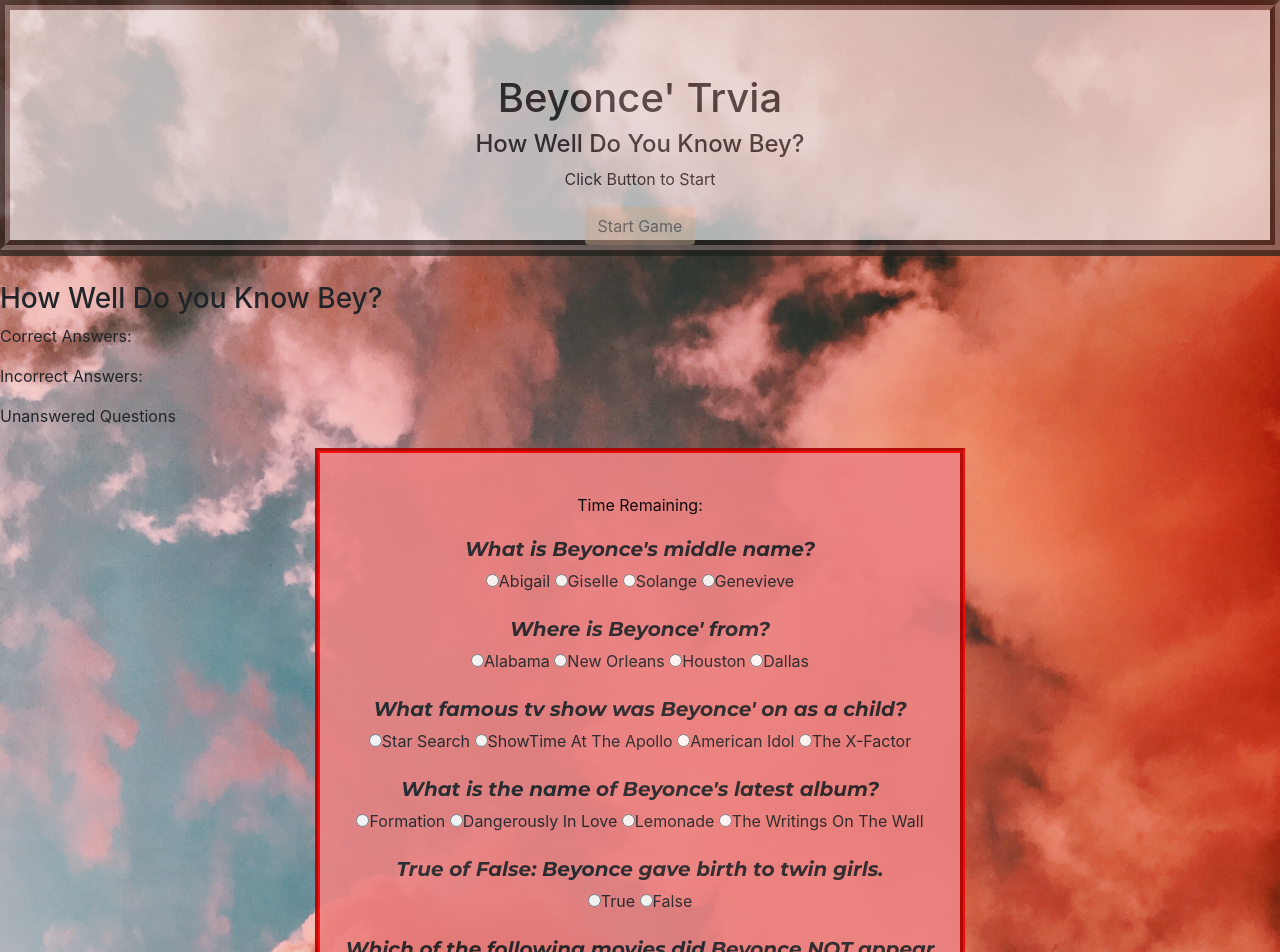
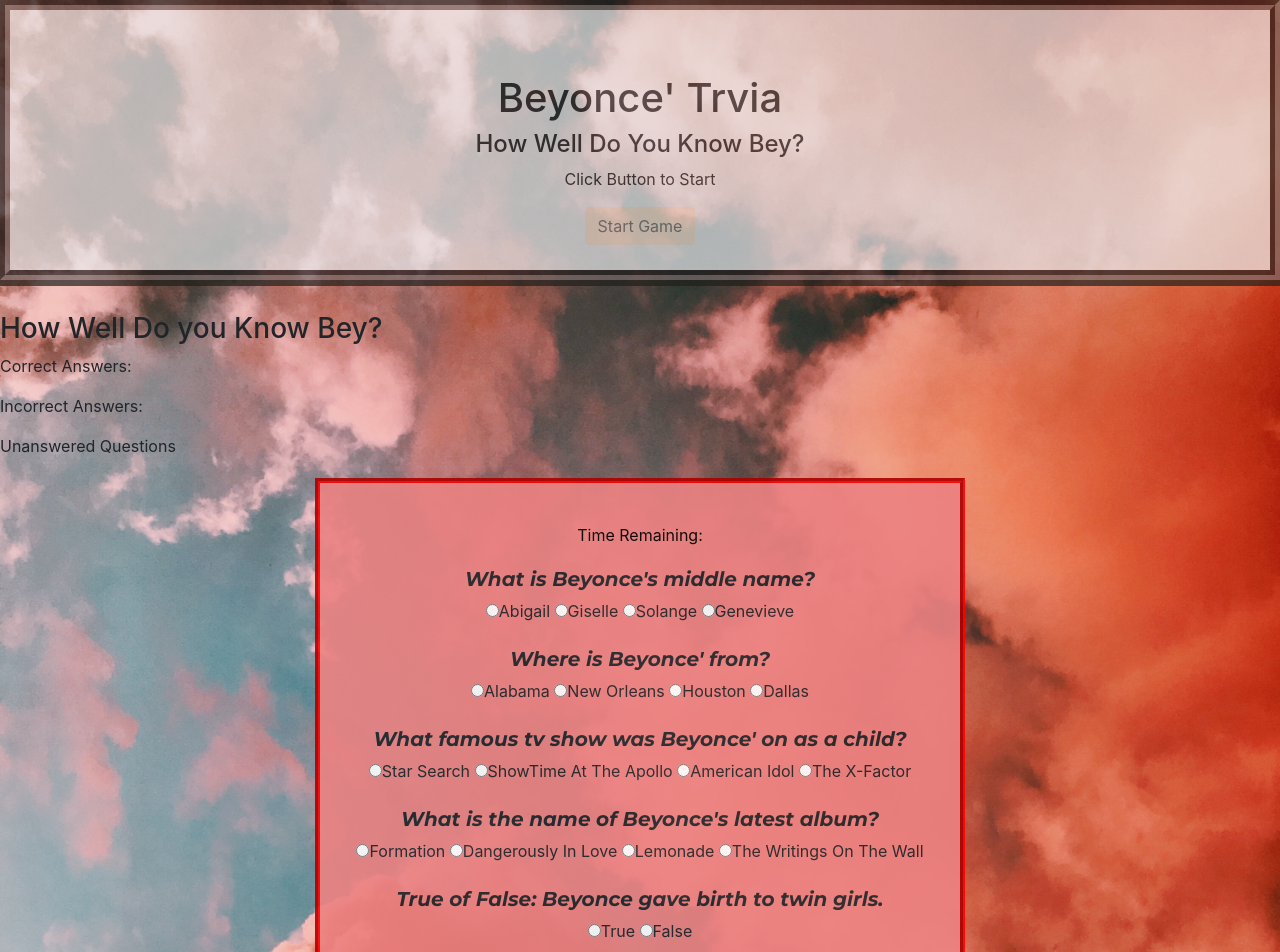
Before and after one commit to jasmine-fitts/TriviaGame, a plain HTML site: page index.html in a window 1280 px wide. Shown: the top 952 px of the page. Drawn offline with nearby package versions, Linux system fonts and the light colour scheme.

Commit message:
updated code

```diff
--- a/assets/css/sytle.css
+++ b/assets/css/sytle.css
@@ -4,7 +4,7 @@
 }
 
 .jumbotron {
-    height: 250px;
+    height: 280px;
     text-align: center;
     opacity: .7;
     box-shadow: 0 6px #1f1f1a;
@@ -16,7 +16,7 @@
     background-color: rgb(236, 130, 130);
     opacity: .90;
     border: 5px; stroke-dashoffset: 35%;
-    height: 750px;
+    height: 800px;
     width: 650px;
     text-align: center;
     box-shadow: 0 6px #1f1f1a;
```
